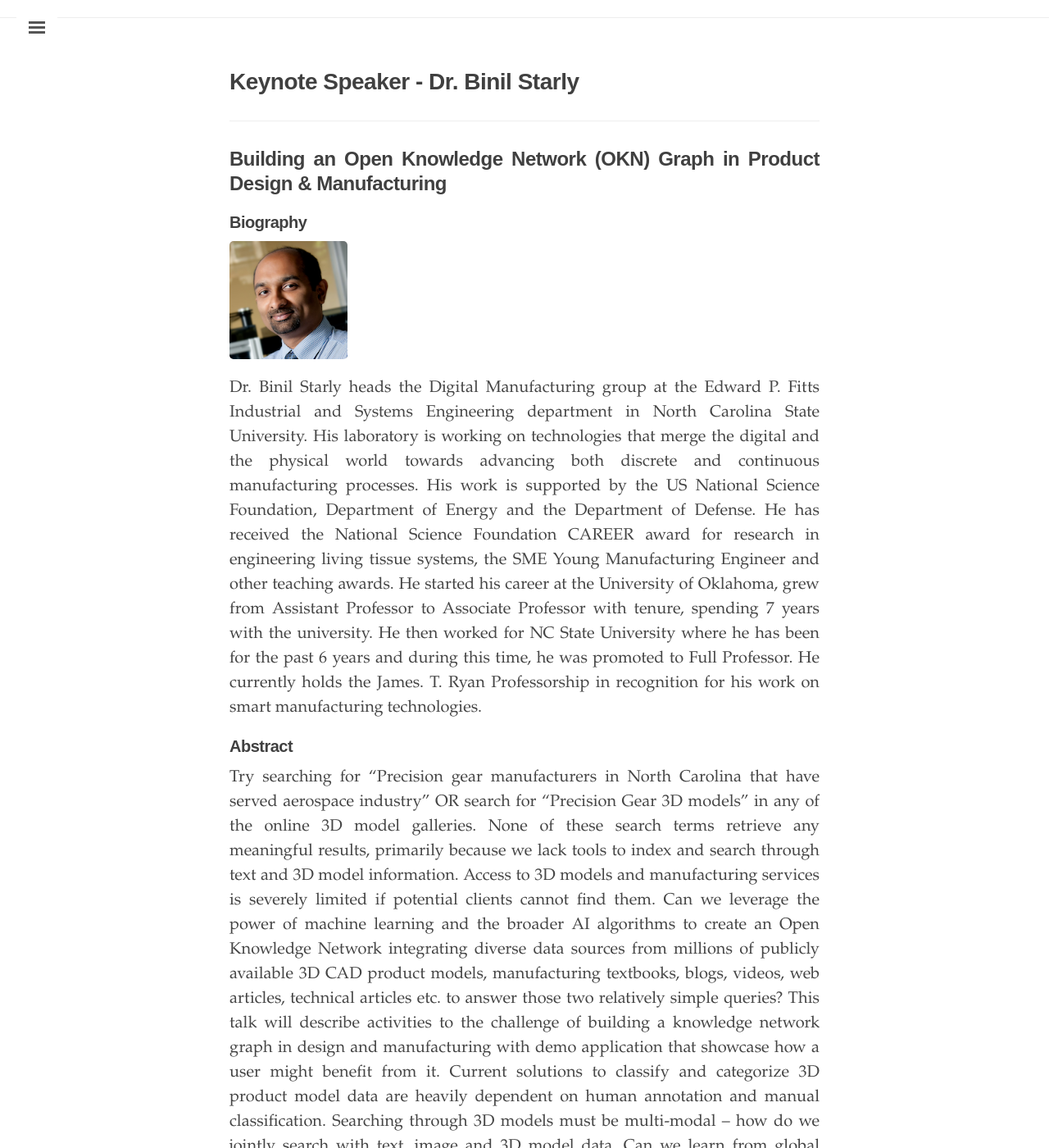
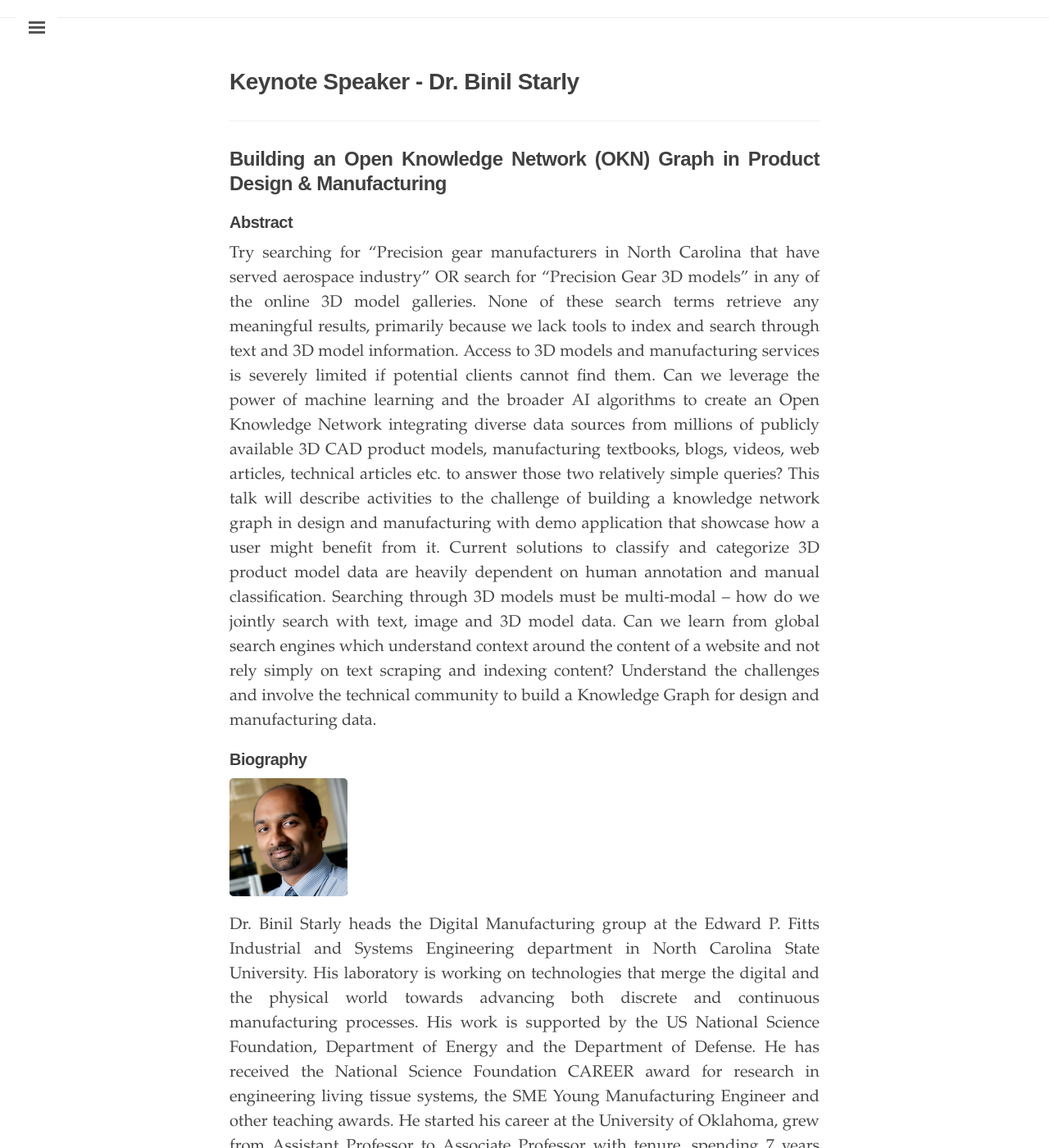
Before and after one commit to us2ts/us2ts.github.io, a Jekyll site: the page built from pages/keynote-binil-starly.md, in a window 1280 px wide and 1400 px high, scrolled down 228 px. Shown: the whole window at 82% size. Built offline with Jekyll 4.4.1, drawn with Linux system fonts in a browser that asks for light colours; comment, search, counter and statistics services are not loaded; some of the changed text lies outside the part shown.

Commit message:
separating keynote abstract

```diff
--- a/pages/keynote-binil-starly.md
+++ b/pages/keynote-binil-starly.md
@@ -14,12 +14,12 @@ order: 4
 
 ## **Building an Open Knowledge Network (OKN) Graph in Product Design & Manufacturing**
 
+#### **Abstract**
+
+Try searching for "Precision gear manufacturers in North Carolina that have served aerospace industry" OR search for "Precision Gear 3D models" in any of the online 3D model galleries. None of these search terms retrieve any meaningful results, primarily because we lack tools to index and search through text and 3D model information. Access to 3D models and manufacturing services is severely limited if potential clients cannot find them. Can we leverage the power of machine learning and the broader AI algorithms to create an Open Knowledge Network integrating diverse data sources from millions of publicly available 3D CAD product models, manufacturing textbooks, blogs, videos, web articles, technical articles etc. to answer those two relatively simple queries? This talk will describe activities to the challenge of building a knowledge network graph in design and manufacturing with demo application that showcase how a user might benefit from it.  Current solutions to classify and categorize 3D product model data are heavily dependent on human annotation and manual classification. Searching through 3D models must be multi-modal – how do we jointly search with text, image and 3D model data. Can we learn from global search engines which understand context around the content of a website and not rely simply on text scraping and indexing content? Understand the challenges and involve the technical community to build a Knowledge Graph for design and manufacturing data.
+
 #### **Biography**
 
 [<img src="https://us2ts.org/images/binil-starly.png" alt="Binil Starly" width="20%">](https://www.ise.ncsu.edu/people/bstarly/)
 
 Dr. Binil Starly heads the Digital Manufacturing group at the Edward P. Fitts Industrial and Systems Engineering department in North Carolina State University. His laboratory is working on technologies that merge the digital and the physical world towards advancing both discrete and continuous manufacturing processes. His work is supported by the US National Science Foundation, Department of Energy and the Department of Defense. He has received the National Science Foundation CAREER award for research in engineering living tissue systems, the SME Young Manufacturing Engineer and other teaching awards. He started his career at the University of Oklahoma, grew from Assistant Professor to Associate Professor with tenure, spending 7 years with the university. He then worked for NC State University where he has been for the past 6 years and during this time, he was promoted to Full Professor. He currently holds the James. T. Ryan Professorship in recognition for his work on smart manufacturing technologies.
-
-#### **Abstract**
-
-Try searching for "Precision gear manufacturers in North Carolina that have served aerospace industry" OR search for "Precision Gear 3D models" in any of the online 3D model galleries. None of these search terms retrieve any meaningful results, primarily because we lack tools to index and search through text and 3D model information. Access to 3D models and manufacturing services is severely limited if potential clients cannot find them. Can we leverage the power of machine learning and the broader AI algorithms to create an Open Knowledge Network integrating diverse data sources from millions of publicly available 3D CAD product models, manufacturing textbooks, blogs, videos, web articles, technical articles etc. to answer those two relatively simple queries? This talk will describe activities to the challenge of building a knowledge network graph in design and manufacturing with demo application that showcase how a user might benefit from it.  Current solutions to classify and categorize 3D product model data are heavily dependent on human annotation and manual classification. Searching through 3D models must be multi-modal – how do we jointly search with text, image and 3D model data. Can we learn from global search engines which understand context around the content of a website and not rely simply on text scraping and indexing content? Understand the challenges and involve the technical community to build a Knowledge Graph for design and manufacturing data.
```
Also changed, not shown: pages/keynote-louiqa-raschid.md (+8 -8 lines).
